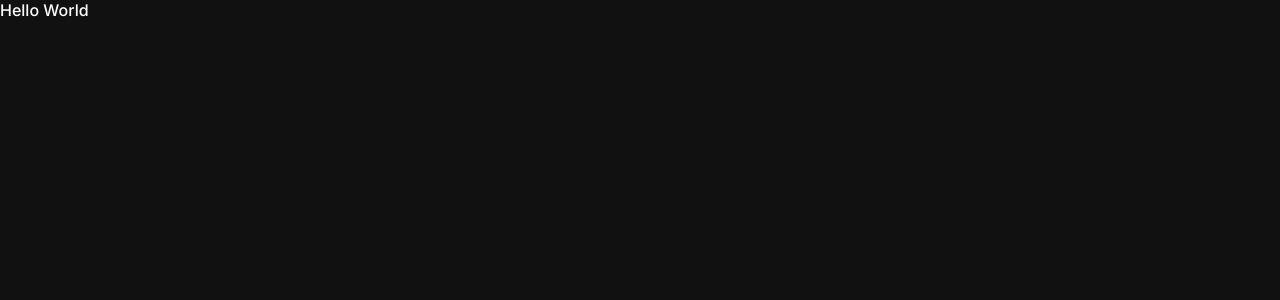
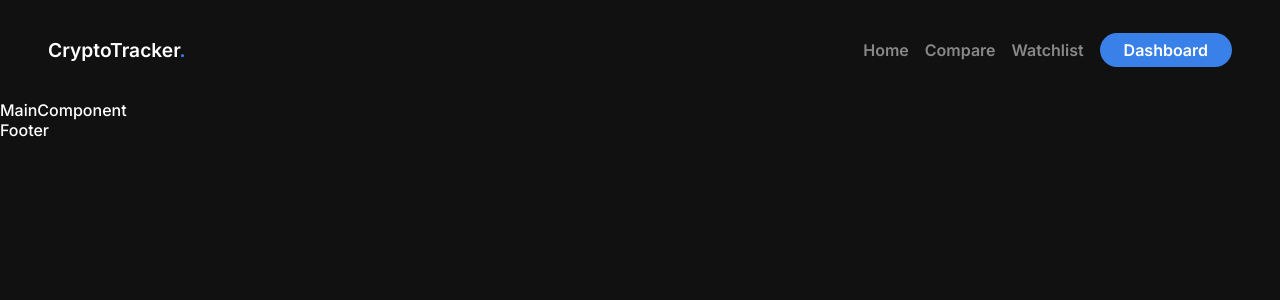
Before and after one commit to AVIVASHISHTA29/crypto-dashboard-jan, a React (Create React App) app: page /dashboard in a window 1280 px wide. Shown: the top 300 px of the page. Built offline with nearby package versions, Linux system fonts and the light colour scheme.

Commit message:
header basic

```diff
--- a/src/App.js
+++ b/src/App.js
@@ -1,7 +1,16 @@
 import "./App.css";
+import Footer from "./components/Common/Footer";
+import Header from "./components/Common/Header";
+import MainComponent from "./components/LandingPage/MainComponent";
 
 function App() {
-  return <div className="App">Hello World</div>;
+  return (
+    <div className="App">
+      <Header />
+      <MainComponent />
+      <Footer />
+    </div>
+  );
 }
 
 export default App;
--- /dev/null
+++ b/src/components/Common/Button/index.js
@@ -0,0 +1,12 @@
+import React from "react";
+import "./styles.css";
+
+function Button({ text, onClick }) {
+  return (
+    <div className="btn" onClick={() => onClick()}>
+      {text}
+    </div>
+  );
+}
+
+export default Button;
--- /dev/null
+++ b/src/components/Common/Button/styles.css
@@ -0,0 +1,14 @@
+.btn {
+  background-color: var(--blue);
+  padding: 0.45rem 1.5rem;
+  border-radius: 3rem;
+  font-weight: 600;
+  font-size: 1rem;
+  text-transform: capitalize;
+  cursor: pointer;
+}
+
+.btn:hover {
+  box-shadow: 2px 2px 10px rgba(58, 128, 233, 0.5);
+  transition: all 0.5s ease-in-out;
+}
--- /dev/null
+++ b/src/components/Common/Footer/index.js
@@ -0,0 +1,8 @@
+import React from "react";
+import "./styles.css";
+
+function Footer() {
+  return <div>Footer</div>;
+}
+
+export default Footer;
--- /dev/null
+++ b/src/components/Common/Header/index.js
@@ -0,0 +1,29 @@
+import React from "react";
+import Button from "../Button";
+import "./styles.css";
+
+function Header() {
+  return (
+    <div className="header">
+      <h1>
+        CryptoTracker<span style={{ color: "var(--blue)" }}>.</span>
+      </h1>
+      <div className="links">
+        <a href="/">
+          <p className="link">Home</p>
+        </a>
+        <a href="/compare">
+          <p className="link">Compare</p>
+        </a>
+        <a href="/watchlist">
+          <p className="link">Watchlist</p>
+        </a>
+        <a href="/dashboard">
+          <Button text={"dashboard"} />
+        </a>
+      </div>
+    </div>
+  );
+}
+
+export default Header;
--- /dev/null
+++ b/src/components/Common/Header/styles.css
@@ -0,0 +1,31 @@
+.header {
+  display: flex;
+  justify-content: space-between;
+  align-items: center;
+  padding: 1.5rem 3rem;
+}
+
+.header h1 {
+  font-size: 1.2rem;
+  margin: 0rem;
+  font-weight: 600;
+}
+
+.links {
+  display: flex;
+  justify-content: flex-end;
+  align-items: center;
+  gap: 1rem;
+}
+
+.link {
+  font-size: 1rem;
+  color: var(--grey);
+  font-weight: 600;
+  cursor: pointer;
+}
+
+.link:hover {
+  color: var(--white);
+  transform: all 0.3s;
+}
--- /dev/null
+++ b/src/components/LandingPage/MainComponent/index.js
@@ -0,0 +1,8 @@
+import React from "react";
+import "./styles.css";
+
+function MainComponent() {
+  return <div>MainComponent</div>;
+}
+
+export default MainComponent;
--- a/src/index.css
+++ b/src/index.css
@@ -16,7 +16,6 @@ html {
 
 body {
   margin: 0;
-  min-height: 200vh;
   font-family: "Inter", sans-serif;
   -webkit-font-smoothing: antialiased;
   -moz-osx-font-smoothing: grayscale;
```
Also changed, not shown: src/components/Common/Footer/styles.css (added), src/components/LandingPage/MainComponent/styles.css (added).
